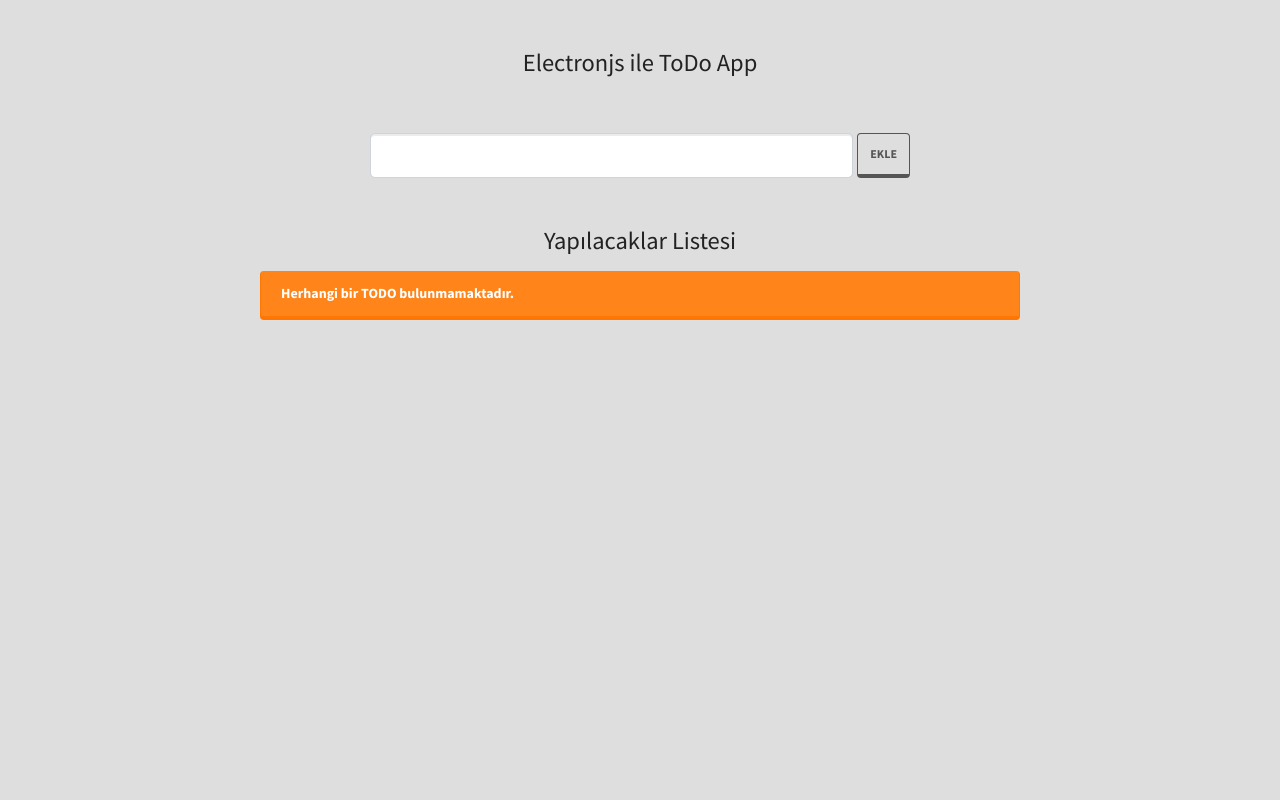
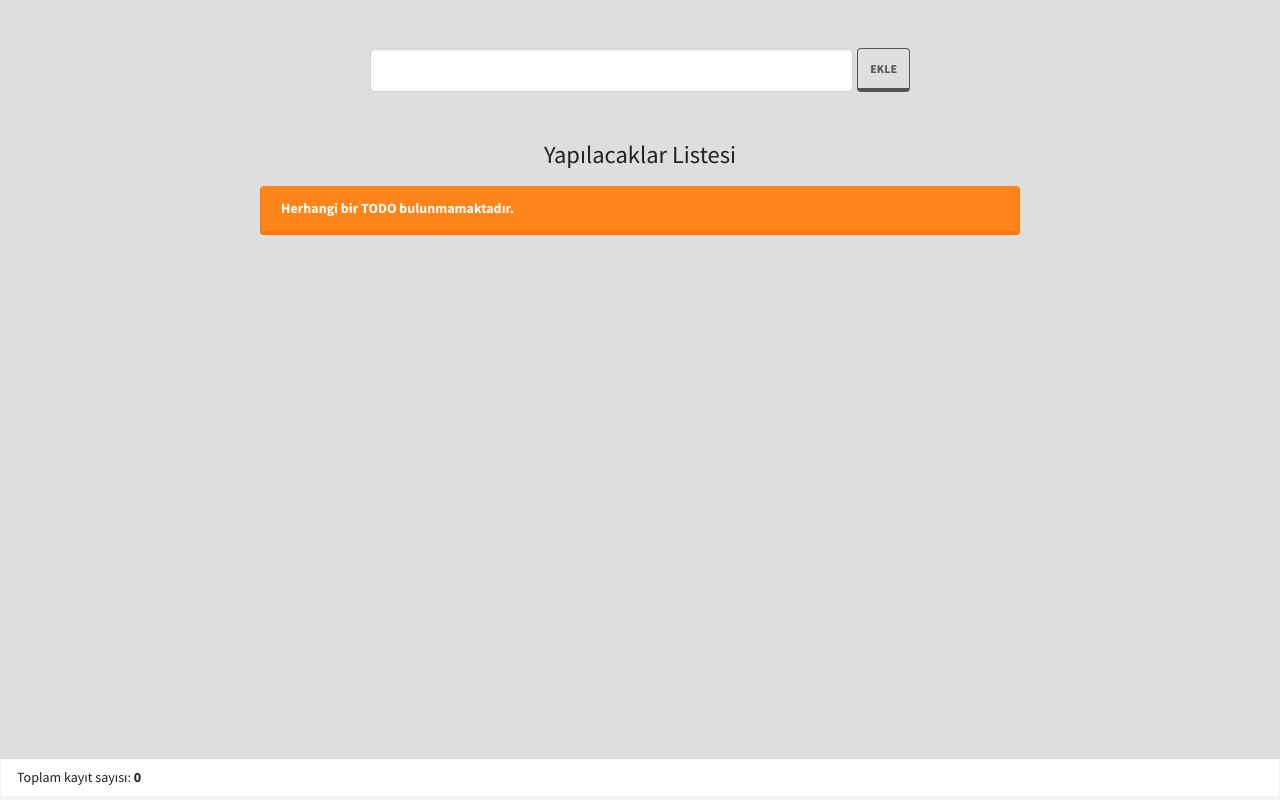
Before and after one commit to hasancomce/electronjs_todoList, an Electron app: page pages/mainWindow.html in a window 1280 px wide. Drawn offline with Linux system fonts and the light colour scheme; no server answers.

Commit message:
total todo count footer added

```diff
--- a/assets/mainWindow.js
+++ b/assets/mainWindow.js
@@ -53,6 +53,7 @@ ipcRenderer.on("todo:addItem", (err, todo) => {
 function checkTodoCount() {
     const container = document.querySelector(".todo-container")
     const alertContainer = document.querySelector(".alert-container")
+    document.querySelector(".total-count-container").innerText = container.children.length
     if (container.children.length !== 0) {
         alertContainer.style.display = "none"
     } else {
--- a/pages/mainWindow.html
+++ b/pages/mainWindow.html
@@ -11,8 +11,7 @@
 </head>
 
 <body>
-    <div class="container main-container pt-5">
-        <h3 class="text-center">Electronjs ile ToDo App</h3>
+    <div class="container main-container">
         <div class="row">
             <div class="col-md-6 offset-3 mt-5 d-flex">
                 <input type="text" class="form-control form-control-lg mr-1" id="inputValue">
@@ -36,6 +35,9 @@
             </div>
         </div>
     </div>
+    <nav class="navbar fixed-bottom navbar-light bg-light">
+        <span>Toplam kayıt sayısı: <b class="total-count-container"></b> </span>
+    </nav>
     <script src="../assets/mainWindow.js"></script>
 </body>
 
```
